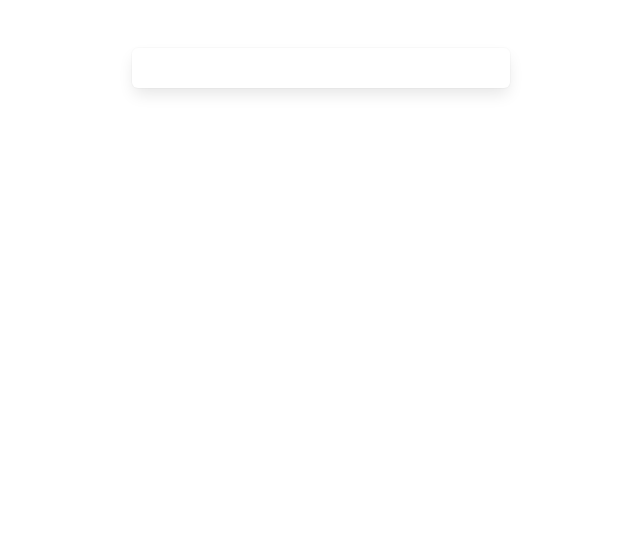
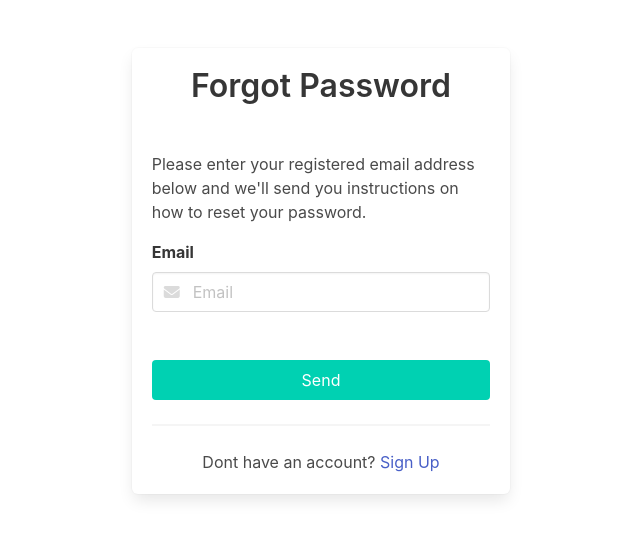
Before and after one commit to jurgisjaska/binbogami-web, a Vue app: page /forgot-password in a window 1280 px wide. Shown: the top 538 px of the page, without its empty margins (319-959 px from the left). Built offline with nearby package versions, Linux system fonts and the light colour scheme; no server answers.

Commit message:
Adds forgot password form

```diff
--- /dev/null
+++ b/src/component/form/ForgotPasswordForm.vue
@@ -0,0 +1,61 @@
+<script setup>
+
+import api from "@/api.js";
+import EmailField from "@/component/form/EmailField.vue";
+import { ref } from "vue";
+import { RouterLink } from "vue-router";
+
+const email = ref(null);
+const error = ref(null);
+const success = ref(null);
+
+const forgot = () => {
+  error.value = null;
+  success.value = null;
+  const data = {
+    "email": email.value,
+  };
+
+  api.post("auth/forgot-password", data)
+    .then((r) => {
+      if (r.data.status === "success") {
+        error.value = null;
+        success.value = "Please check your inbox for instructions on how to reset your password."
+      }
+    })
+    .catch(e => {
+      success.value = null;
+      error.value = e.response?.data?.message || "Unexpected error";
+    })
+};
+
+</script>
+
+<template>
+  <form class="forgot-password-form" @submit.prevent="forgot">
+
+    <div class="notification is-danger" v-if="error">
+      <p>{{ error }}</p>
+    </div>
+    <div class="notification is-success" v-if="success">
+      <p>{{ success }}</p>
+    </div>
+
+    <p>
+      Please enter your registered email address
+      below and we'll send you instructions on how to reset your password.
+    </p>
+
+    <EmailField v-model="email" />
+
+    <button type="submit" class="button is-primary is-fullwidth mt-6">Send</button>
+
+    <hr>
+
+    <div class="has-text-centered">
+      Dont have an account?
+      <RouterLink class="is-link" :to="{name: 'signup', params: {invitation: ''}}">Sign Up</RouterLink>
+    </div>
+
+  </form>
+</template>
--- a/src/component/form/SigninForm.vue
+++ b/src/component/form/SigninForm.vue
@@ -1,12 +1,12 @@
 <script setup>
-import { ref } from "vue";
 import api from "@/api.js";
+import EmailField from "@/component/form/EmailField.vue";
+import PasswordField from "@/component/form/PasswordField.vue";
+import { useOrganizationStore } from "@/store/organization.js";
 import { useTokenStore } from "@/store/token.js";
 import { useUserStore } from "@/store/user.js";
-import { useOrganizationStore } from "@/store/organization.js";
+import { ref } from "vue";
 import { RouterLink, useRouter } from "vue-router";
-import EmailField from "@/component/form/EmailField.vue";
-import PasswordField from "@/component/form/PasswordField.vue";
 
 const tokenStore = useTokenStore();
 const userStore = useUserStore();
@@ -26,7 +26,7 @@ const signin = () => {
     "password": password.value,
   };
 
-  api.put("auth", data)
+  api.put("auth/signin", data)
     .then((r) => {
       const token = r.data.data.token;
       const user = r.data.data.user;
@@ -43,7 +43,7 @@ const signin = () => {
       }
 
       if (member && !organization) {
-        router.push({ name: "signin_organization"});
+        router.push({ name: "signin_organization" });
         return;
       }
 
@@ -62,11 +62,11 @@ const signin = () => {
       <p>{{ error }}</p>
     </div>
 
-    <EmailField v-model="email"/>
-    <PasswordField v-model="password" :forgot="true"/>
+    <EmailField v-model="email" />
+    <PasswordField v-model="password" :forgot="true" />
 
     <button type="submit" class="button is-primary is-fullwidth mt-6">Sign In</button>
-
+    Se
     <hr>
 
     <div class="has-text-centered">
--- a/src/component/form/SignupForm.vue
+++ b/src/component/form/SignupForm.vue
@@ -54,7 +54,7 @@ const signup = () => {
     data.invitationId = invitation.value.invitation.id;
   }
 
-  api.post("auth", data)
+  api.post("auth/signup", data)
     .then((r) => {
       const data = r.data.data;
 
--- a/src/view/auth/ForgotPasswordView.vue
+++ b/src/view/auth/ForgotPasswordView.vue
@@ -1,11 +1,13 @@
 <script setup>
-
+import ForgotPasswordForm from "@/component/form/ForgotPasswordForm.vue";
 </script>
 
 <template>
-<div></div>
+  <div class="forgot-password-view content">
+  <header class="has-text-centered mb-6">
+    <h1>Forgot Password</h1>
+  </header>
+
+  <ForgotPasswordForm />
+  </div>
 </template>
-
-<style scoped>
-
-</style>
```
